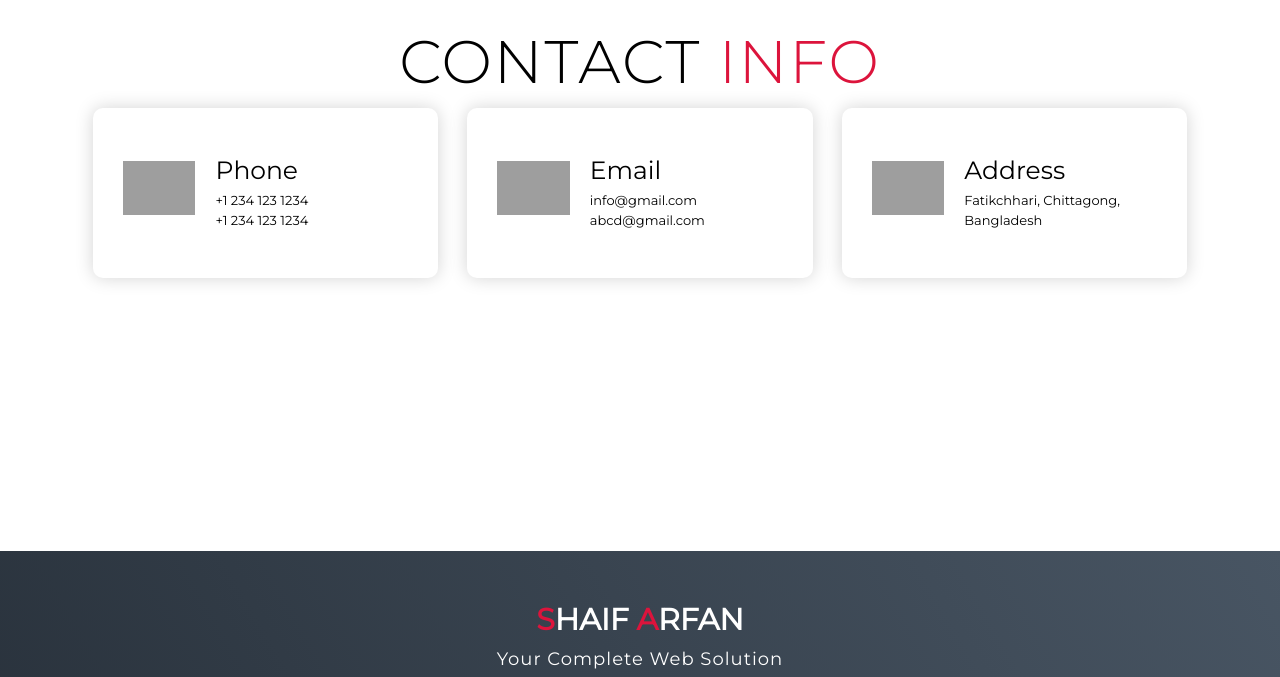
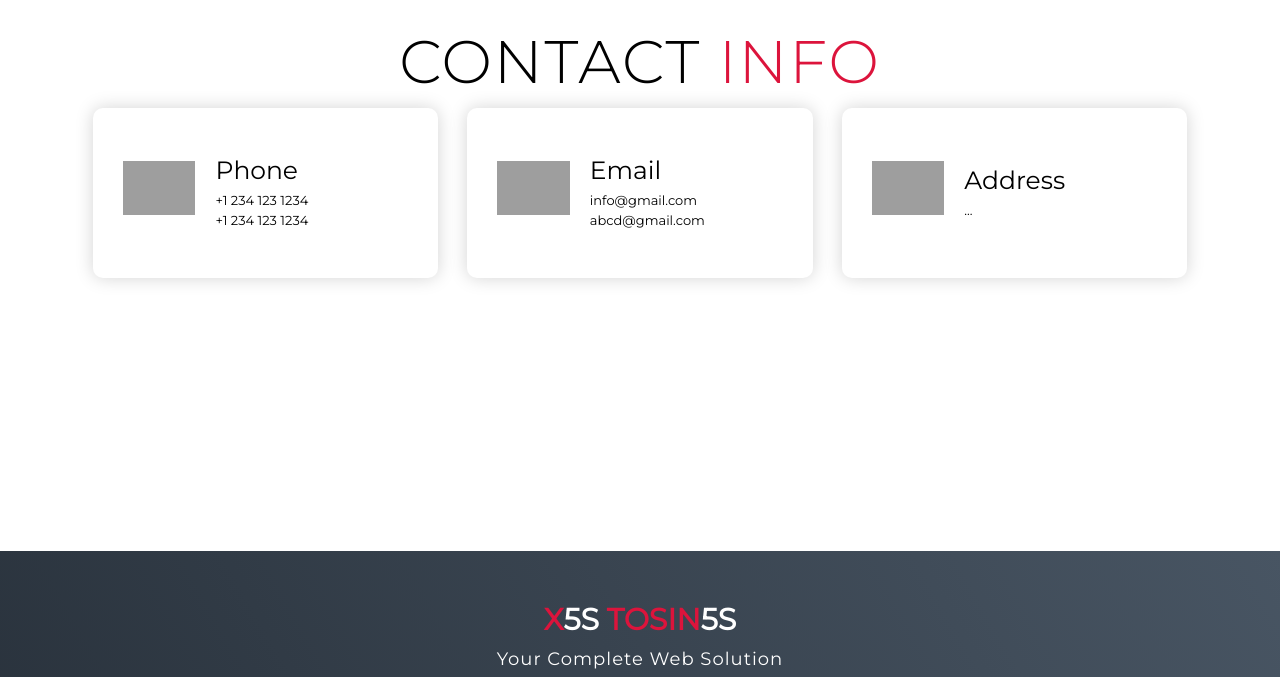
Before and after one commit to Tosin5S/html, a plain HTML site: page index.html in a window 1280 px wide. Shown: the part 4992-5669 px from the top of the page. Drawn offline with Linux system fonts and the light colour scheme; grey boxes are pictures that could not be loaded.

Commit message:
Minor fix

```diff
--- a/index.html
+++ b/index.html
@@ -195,7 +195,7 @@
                     <div class="icon"><img src="https://img.icons8.com/bubbles/100/000000/map-marker.png" /></div>
                     <div class="contact-info">
                         <h1>Address</h1>
-                        <h2>Fatikchhari, Chittagong, Bangladesh</h2>
+                        <h2>...</h2>
                     </div>
                 </div>
             </div>
@@ -207,7 +207,7 @@
     <section id="footer">
         <div class="footer container">
             <div class="brand">
-                <h1><span>S</span>haif <span>A</span>rfan</h1>
+                <h1><span>x</span>5s <span>Tosin</span>5S</h1>
             </div>
             <h2>Your Complete Web Solution</h2>
             <div class="social-icon">
```
